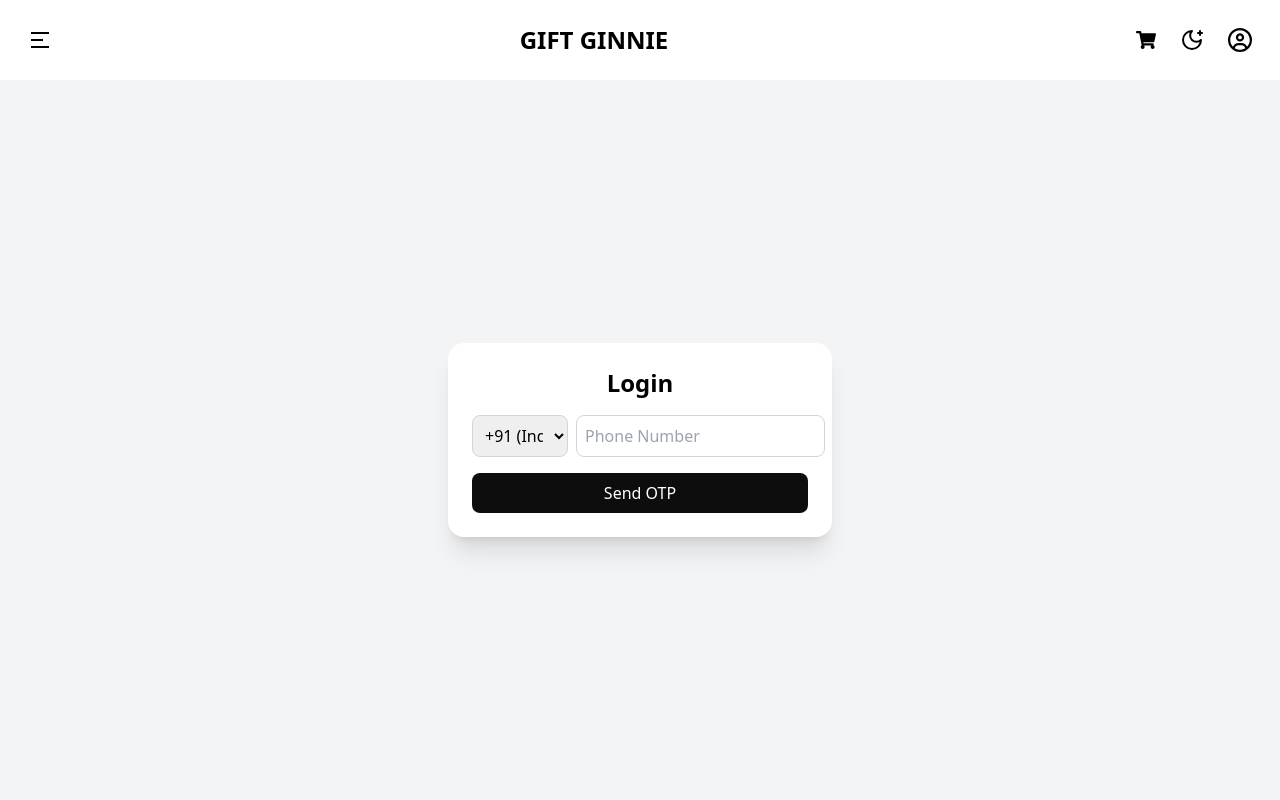
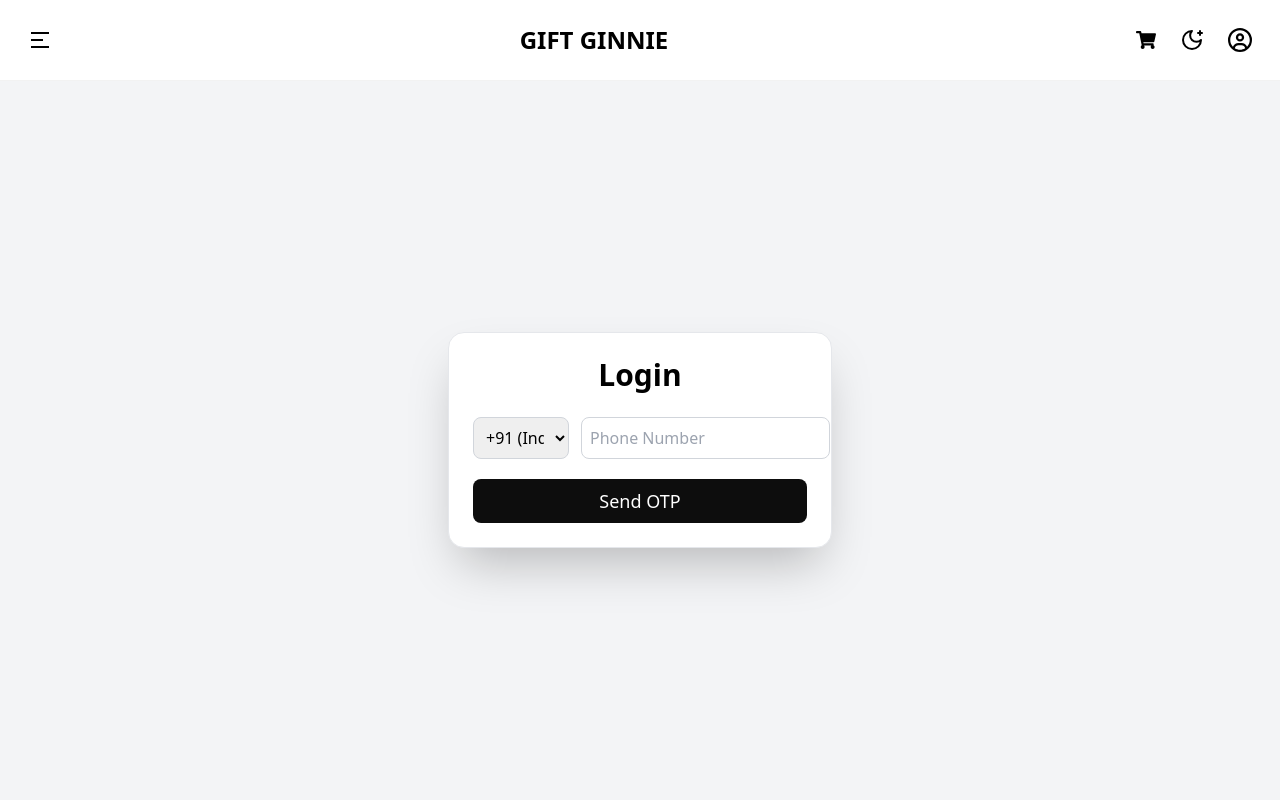
Before and after one commit to oscodesolution-devops/gift-ginnie, a React (Vite) app: page /login in a window 1280 px wide. Shown: the top 800 px of the page. Built offline with nearby package versions, Linux system fonts and the light colour scheme.

Commit message:
refactor : login ui

```diff
--- a/src/pages/login/Login.tsx
+++ b/src/pages/login/Login.tsx
@@ -47,42 +47,43 @@ const LoginScreen: React.FC = () => {
   };
 
   return (
-    <div className="flex items-center justify-center h-screen bg-gray-100 dark:bg-primaryDark">
-      <div className="w-full max-w-sm p-6 rounded-2xl shadow-xl bg-white dark:bg-black dark:border-white dark:border-2">
-        <div>
-          <h1 className="text-2xl font-bold text-center mb-4 dark:text-white">
+    <div className="flex items-center justify-center min-h-screen bg-gray-100 dark:bg-primaryDark px-4">
+      <div className="w-full max-w-sm p-6 rounded-2xl shadow-2xl bg-white dark:bg-black border border-gray-200 dark:border-white/20">
+        <h1 className="text-3xl font-bold text-center mb-6 dark:text-white">
           Login
         </h1>
-          {error && <p className="text-red-500 text-center mb-4">{error}</p>}
-          <div className="flex items-center gap-2 mb-4">
+
+        {error && (
+          <p className="text-red-500 text-center mb-4 text-sm">{error}</p>
+        )}
+
+        <div className="flex items-center gap-3 mb-5">
           <select
             value={countryCode}
             onChange={(e) => setCountryCode(e.target.value)}
-              className="w-24 p-2 border border-gray-300 rounded-lg"
+            className="w-24 p-2 border border-gray-300 rounded-lg focus:ring-2 focus:ring-primaryLight dark:border-gray-600 dark:bg-black dark:text-white"
           >
             <option value="91">+91 (India)</option>
-              <option value="1">+1 (USA)</option>
-              <option value="44">+44 (UK)</option>
-              <option value="61">+61 (Australia)</option>
           </select>
+
           <input
             type="tel"
             placeholder="Phone Number"
             value={phoneNumber}
             onChange={(e) => setPhoneNumber(e.target.value)}
-              className="flex-1 p-2 border border-gray-300 rounded-lg"
+            className="flex-1 p-2 border border-gray-300 rounded-lg focus:ring-2 focus:ring-primaryLight dark:border-gray-600 dark:bg-black dark:text-white"
           />
         </div>
+
         <button
           onClick={handleLogin}
-            className="w-full p-2 bg-primaryDark dark:bg-primary hover:bg-primaryLight text-white dark:text-primaryDark rounded-lg"
+          className="w-full p-2 text-lg font-medium bg-primaryDark dark:bg-primary transition-all duration-300 ease-in-out rounded-lg hover:bg-primaryLight dark:hover:bg-primaryLight text-white dark:text-primaryDark disabled:opacity-50 disabled:cursor-not-allowed"
           disabled={loginMutation.isPending}
         >
           {loginMutation.isPending ? "Sending OTP..." : "Send OTP"}
         </button>
       </div>
     </div>
-    </div>
   );
 };
 
```
Lines whose indentation alone changed are shown as unchanged.
